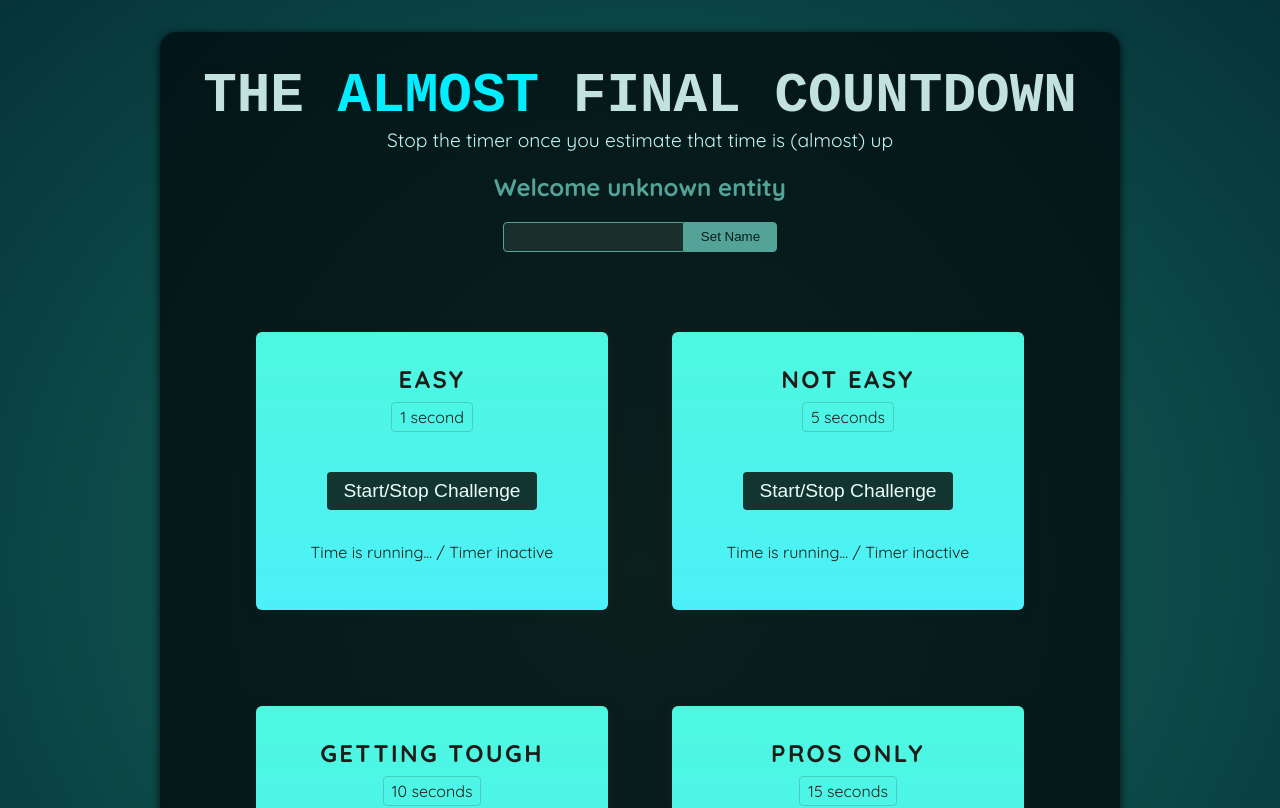
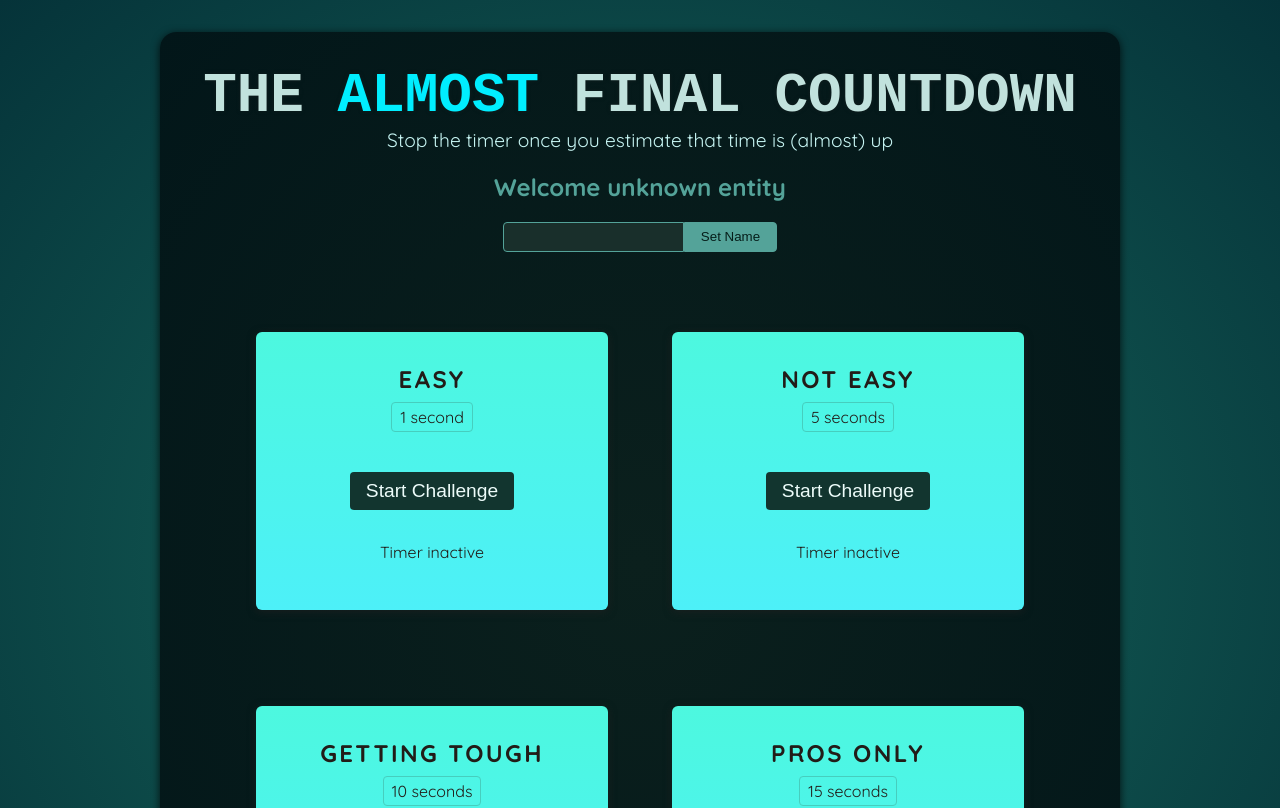
Before and after one commit to G3RGES/timer-challenge, a React (Vite) app: page / in a window 1280 px wide. Shown: the top 808 px of the page. Built offline with nearby package versions, Linux system fonts and the light colour scheme; a web font is replaced by a local one.

Commit message:
Update TimerChallenge.jsx

```diff
--- a/src/components/TimerChallenge.jsx
+++ b/src/components/TimerChallenge.jsx
@@ -1,16 +1,32 @@
-import React from "react";
+import React, { useState } from "react";
 
 const TimerChallenge = ({ title, targetTime }) => {
+  const [timerExpire, setTimerExpire] = useState(false);
+  const [timerStart, setTimerStart] = useState(false);
+
+  const handleStart = () => {
+    setTimerStart(true);
+
+    setTimeout(() => {
+      setTimerExpire(true);
+    }, targetTime * 1000);
+  };
+
   return (
     <section className="challenge">
       <h2>{title} </h2>
+      {timerExpire && <p>Timer Expired, You lost</p>}
       <p className="challenge-time">
         {targetTime} second{targetTime > 1 ? "s" : ""}
       </p>
       <p>
-        <button>Start/Stop Challenge</button>
+        <button onClick={handleStart}>
+          {timerStart ? "Stop" : "Start"} Challenge
+        </button>
       </p>
-      <p className="">Time is running... / Timer inactive</p>
+      <p className={timerStart ? "active" : ""}>
+        {timerStart ? "Time is running..." : "Timer inactive"}
+      </p>
     </section>
   );
 };
```
